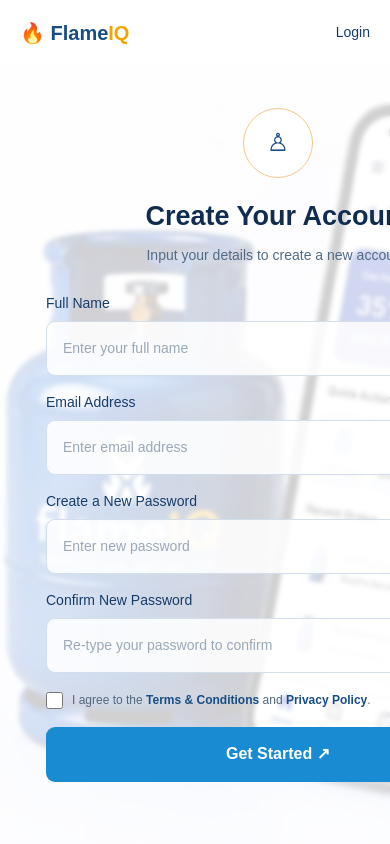
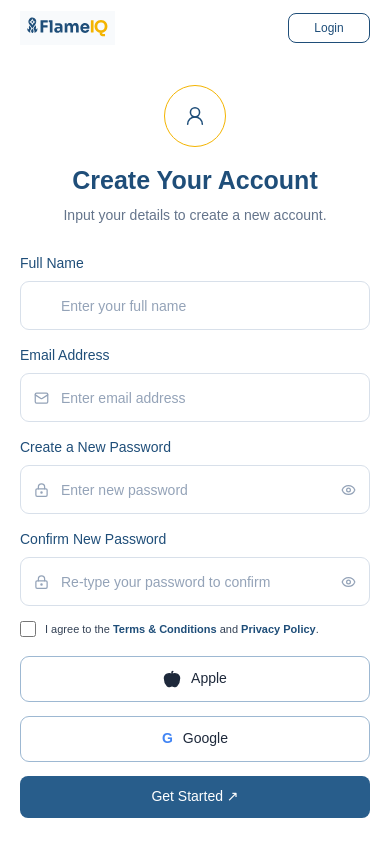
Before and after one commit to Ekstan769/FLAMEIQ, a Next.js app in the folder frontend/: page /signup in a window 390 px wide. Shown: the top 844 px of the page. Built offline with nearby package versions, Linux system fonts and the light colour scheme.

Commit message:
Improve signup page layout and styling

```diff
--- a/frontend/app/(auth)/signup/page.tsx
+++ b/frontend/app/(auth)/signup/page.tsx
@@ -1,111 +1,184 @@
+"use client";
+
+import Link from "next/link";
+import {
+  UserRound,
+  Mail,
+  LockKeyhole,
+  Eye,
+  Apple,
+} from "lucide-react";
+
 import "./signup.css";
-import Link from "next/link";
 
 export default function SignupPage() {
   return (
     <main className="signup-page">
-      {/* Header */}
+
+      {/* ================= HEADER ================= */}
+
       <header className="signup-header">
-        <Link href="/" className="logo">
-          🔥 Flame<strong>IQ</strong>
+
+        <Link href="/" className="signup-logo">
+          <img
+            src="/images/logo.svg"
+            alt="FlameIQ"
+          />
         </Link>
 
         <div className="login-link">
           <span>Already have an account?</span>
 
           <Link href="/login">
+            <button type="button">
               Login
+            </button>
           </Link>
         </div>
+
       </header>
 
-      {/* Signup Section */}
+
+      {/* ================= MAIN ================= */}
+
       <section className="signup-section">
-        {/* Background Image */}
+
+        {/* BACKGROUND ARTWORK */}
+
         <div className="signup-background">
+
           <img
             src="/images/gas-phone.png"
             alt="FlameIQ gas cylinder and mobile application"
           />
+
         </div>
 
-        {/* Form Overlay */}
+
+        {/* FORM */}
+
         <div className="signup-form-container">
-          {/* Signup Icon */}
+
+          {/* Profile icon */}
+
           <div className="signup-icon">
-            ♙
+            <UserRound />
           </div>
 
+
           {/* Heading */}
-          <h1>Create Your Account</h1>
+
+          <h1>
+            Create Your Account
+          </h1>
 
           <p>
             Input your details to create a new account.
           </p>
 
-          {/* Signup Form */}
+
           <form>
+
             {/* Full Name */}
+
             <div className="form-group">
+
               <label htmlFor="fullName">
                 Full Name
               </label>
 
+              <div className="input-wrapper">
+
                 <input
                   id="fullName"
-                name="fullName"
                   type="text"
                   placeholder="Enter your full name"
                 />
+
               </div>
 
+            </div>
+
+
             {/* Email */}
+
             <div className="form-group">
+
               <label htmlFor="email">
                 Email Address
               </label>
 
+              <div className="input-wrapper">
+
+                <Mail />
+
                 <input
                   id="email"
-                name="email"
                   type="email"
                   placeholder="Enter email address"
                 />
+
               </div>
 
+            </div>
+
+
             {/* Password */}
+
             <div className="form-group">
+
               <label htmlFor="password">
                 Create a New Password
               </label>
 
+              <div className="input-wrapper">
+
+                <LockKeyhole />
+
                 <input
                   id="password"
-                name="password"
                   type="password"
                   placeholder="Enter new password"
                 />
+
+                <Eye />
+
               </div>
 
+            </div>
+
+
             {/* Confirm Password */}
+
             <div className="form-group">
+
               <label htmlFor="confirmPassword">
                 Confirm New Password
               </label>
 
+              <div className="input-wrapper">
+
+                <LockKeyhole />
+
                 <input
                   id="confirmPassword"
-                name="confirmPassword"
                   type="password"
                   placeholder="Re-type your password to confirm"
                 />
+
+                <Eye />
+
               </div>
 
+            </div>
+
+
             {/* Terms */}
+
             <div className="terms">
+
               <input
                 id="terms"
-                name="terms"
                 type="checkbox"
               />
 
@@ -115,18 +188,44 @@ export default function SignupPage() {
                 and{" "}
                 <strong>Privacy Policy</strong>.
               </label>
+
             </div>
 
-            {/* Button */}
+
+            {/* Social buttons */}
+
+            <div className="social-buttons">
+
+              <button type="button">
+                <Apple size={18} fill="currentColor" />
+                Apple
+              </button>
+
+              <button type="button">
+                <span style={{ color: "#4285F4", fontWeight: 700 }}>
+                  G
+                </span>
+                Google
+              </button>
+
+            </div>
+
+
+            {/* Get Started */}
+
             <button
               type="submit"
               className="get-started"
             >
               Get Started ↗
             </button>
+
           </form>
+
         </div>
+
       </section>
+
     </main>
   );
 }
--- a/frontend/app/(auth)/signup/signup.css
+++ b/frontend/app/(auth)/signup/signup.css
@@ -8,217 +8,203 @@
   overflow: hidden;
 }
 
-
 /* ================================
    HEADER
 ================================ */
 
 .signup-header {
-  height: 68px;
+  height: 59px;
   width: 100%;
-
   display: flex;
   align-items: center;
   justify-content: space-between;
-
-  padding: 0 58px;
-
+  padding: 0 68px;
   background: #ffffff;
-
-  box-sizing: border-box;
-
   position: relative;
   z-index: 20;
 }
 
+/* FlameIQ logo */
 
-/* LOGO */
-
-.logo {
-  font-size: 22px;
-  font-weight: 700;
-  color: #174d85;
+.signup-logo {
+  display: flex;
+  align-items: center;
+  justify-content: center;
+  width: 105px;
+  height: 34px;
+  background: #f8fafc;
 }
 
-.logo strong {
-  color: #f5a400;
+.signup-logo img {
+  width: 108px;
+  height: auto;
+  display: block;
 }
 
-
-/* LOGIN */
+/* Right side */
 
 .login-link {
   display: flex;
   align-items: center;
-  gap: 18px;
-
-  color: #173d68;
-
-  font-size: 14px;
+  gap: 13px;
+  font-size: 12px;
+  color: #1e293b;
 }
 
 .login-link button {
-  width: 98px;
-  height: 38px;
-
-  border: 1px solid #174d85;
+  width: 82px;
+  height: 30px;
+  border: 1px solid #1f4e79;
   border-radius: 8px;
-
   background: #ffffff;
-
-  color: #174d85;
-
+  color: #1f4e79;
+  font-size: 12px;
   cursor: pointer;
-
-  font-size: 14px;
 }
 
 .login-link button:hover {
-  background: #f5f9fd;
+  background: #f8fafc;
 }
 
-
 /* ================================
-   SIGNUP SECTION
+   MAIN AREA
 ================================ */
 
 .signup-section {
   position: relative;
-
-  width: 100%;
-  height: calc(100vh - 68px);
-
+  height: calc(100vh - 59px);
   min-height: 700px;
-
   overflow: hidden;
-
   background: #ffffff;
 }
 
-
 /* ================================
-   BACKGROUND IMAGE
+   BACKGROUND / ARTWORK
 ================================ */
 
 .signup-background {
   position: absolute;
-
   top: 0;
   right: 0;
 
-  width: 77.5%;
+  width: 72%;
   height: 100%;
 
-  z-index: 1;
-
+  background: #f7f7fc;
   overflow: hidden;
-
-  background: #f7f8fc;
 }
 
+/*
+   The artwork contains the gas cylinder,
+   phone and city background.
+*/
+
 .signup-background img {
-  width: 100%;
-  height: 100%;
+  position: absolute;
 
-  display: block;
+  width: 900px;
+  height: auto;
 
-  object-fit: cover;
+  max-width: none;
 
-  object-position: center center;
+  right: -30px;
+  top: 15px;
+
+  object-fit: contain;
 }
 
-
 /* ================================
-   FORM OVERLAY
+   FORM AREA
 ================================ */
 
 .signup-form-container {
   position: absolute;
 
-  top: 0;
-  left: 0;
+  z-index: 10;
 
-  z-index: 5;
+  left: 10.7%;
+  top: 17px;
 
-  width: 560px;
-  height: 100%;
+  width: 505px;
 
-  padding: 43px 50px 35px 46px;
-
-  box-sizing: border-box;
-
-  background: rgba(255, 255, 255, 0.88);
-
-  /*
-    IMPORTANT:
-    No solid white background.
-    The image stays visible behind the form.
-  */
-  background: rgba(255, 255, 255, 0.20);
-
-  backdrop-filter: blur(2px);
+  display: flex;
+  flex-direction: column;
+  align-items: center;
 }
 
-
 /* ================================
-   ICON
+   PROFILE ICON
 ================================ */
 
 .signup-icon {
-  width: 70px;
-  height: 70px;
+  width: 72px;
+  height: 72px;
 
-  margin: 0 auto 18px;
+  border-radius: 50%;
+
+  border: 1px solid #f4b400;
+
+  background: #ffffff;
 
   display: flex;
   align-items: center;
   justify-content: center;
 
-  border: 1px solid #f4c58c;
+  margin-bottom: 18px;
 
-  border-radius: 50%;
-
-  background: rgba(255, 255, 255, 0.55);
-
-  color: #174d85;
-
-  font-size: 25px;
+  position: relative;
 }
 
+.signup-icon svg {
+  width: 22px;
+  height: 22px;
+  color: #1f4e79;
+  stroke-width: 1.7;
+}
 
 /* ================================
    TITLE
 ================================ */
 
 .signup-form-container h1 {
-  margin: 0 0 8px;
+  margin: 0;
+
+  color: #1f4e79;
+
+  font-size: 30px;
+  line-height: 1.2;
+
+  font-weight: 700;
 
   text-align: center;
-
-  color: #102d4f;
-
-  font-size: 27px;
-
-  font-weight: 600;
 }
 
 .signup-form-container > p {
-  margin: 0 0 27px;
+  margin: 10px 0 27px;
+
+  color: #64748b;
+
+  font-size: 14px;
+  line-height: 1.5;
 
   text-align: center;
-
-  color: #526b84;
-
-  font-size: 14px;
 }
-
 
 /* ================================
    FORM
 ================================ */
 
+.signup-form-container form {
+  width: 100%;
+}
+
+/* ================================
+   FORM GROUP
+================================ */
+
 .form-group {
-  margin-bottom: 16px;
+  width: 100%;
+  margin-bottom: 15px;
 }
 
 .form-group label {
@@ -226,46 +212,78 @@
 
   margin-bottom: 7px;
 
-  color: #173d68;
+  color: #1f4e79;
 
   font-size: 14px;
-
   font-weight: 500;
 }
 
 .form-group input {
   width: 100%;
-  height: 55px;
+  height: 49px;
 
-  box-sizing: border-box;
+  padding: 0 15px;
 
-  padding: 0 16px;
-
-  border: 1px solid #d2deeb;
+  border: 1px solid #d8e0ea;
 
   border-radius: 9px;
 
+  background: #ffffff;
+
+  color: #1e293b;
+
+  font-size: 14px;
+
   outline: none;
 
-  background: rgba(255, 255, 255, 0.88);
+  box-sizing: border-box;
+}
 
-  color: #173d68;
+.input-wrapper {
+  position: relative;
 
-  font-size: 14px;
+  width: 100%;
+}
+
+.input-wrapper svg {
+  position: absolute;
+
+  left: 14px;
+  top: 50%;
+
+  width: 15px;
+  height: 15px;
+
+  transform: translateY(-50%);
+
+  color: #94a3b8;
+
+  pointer-events: none;
+}
+
+.input-wrapper svg:last-child {
+  left: auto;
+  right: 14px;
+
+  cursor: pointer;
+}
+
+.input-wrapper input {
+  padding-left: 40px;
+}
+
+.input-wrapper input[type="password"] {
+  padding-right: 40px;
 }
 
 .form-group input::placeholder {
-  color: #9aa8b8;
+  color: #94a3b8;
 }
 
 .form-group input:focus {
-  border-color: #258dd8;
-
-  background: #ffffff;
-
-  box-shadow: 0 0 0 2px rgba(37, 141, 216, 0.08);
+  border-color: #2563eb;
+  box-shadow: 0 0 0 1px rgba(37, 99, 235, 0.08);
 }
-
 
 /* ================================
    TERMS
@@ -273,159 +291,218 @@
 
 .terms {
   display: flex;
-
-  align-items: flex-start;
+  align-items: center;
 
   gap: 9px;
 
-  margin: 18px 0;
+  margin-top: 2px;
+  margin-bottom: 18px;
+
+  color: #334155;
+
+  font-size: 11px;
 }
 
 .terms input {
-  width: 17px;
-  height: 17px;
+  width: 16px;
+  height: 16px;
 
-  margin-top: 1px;
+  margin: 0;
 
-  flex-shrink: 0;
+  accent-color: #1f4e79;
+
+  cursor: pointer;
 }
 
 .terms label {
-  color: #52677e;
-
-  font-size: 12px;
-
-  line-height: 1.5;
+  cursor: pointer;
 }
 
 .terms strong {
-  color: #174d85;
+  color: #1f4e79;
 }
 
+/* ================================
+   SOCIAL BUTTONS
+================================ */
+
+.social-buttons {
+  display: grid;
+
+  grid-template-columns: 1fr 1fr;
+
+  gap: 14px;
+
+  width: 100%;
+
+  margin-bottom: 14px;
+}
+
+.social-buttons button {
+  height: 46px;
+
+  border: 1px solid #9db8d2;
+
+  border-radius: 9px;
+
+  background: #ffffff;
+
+  color: #1e293b;
+
+  font-size: 14px;
+
+  display: flex;
+
+  align-items: center;
+
+  justify-content: center;
+
+  gap: 10px;
+
+  cursor: pointer;
+}
+
+.social-buttons button:hover {
+  background: #f8fafc;
+}
 
 /* ================================
-   GET STARTED BUTTON
+   GET STARTED
 ================================ */
 
 .get-started {
   width: 100%;
-  height: 55px;
+  height: 42px;
 
   border: none;
 
-  border-radius: 9px;
+  border-radius: 8px;
 
-  background: #198bd3;
+  background: #285d8b;
 
   color: #ffffff;
 
-  font-size: 16px;
+  font-size: 14px;
 
-  font-weight: 600;
+  font-weight: 500;
 
   cursor: pointer;
+
+  transition: background 0.2s ease;
 }
 
 .get-started:hover {
-  background: #147cbe;
+  background: #1f4e79;
 }
 
-
 /* ================================
-   TABLET
+   RESPONSIVE
 ================================ */
 
-@media (max-width: 1100px) {
+@media (max-width: 1200px) {
+  .signup-header {
+    padding: 0 35px;
+  }
 
   .signup-form-container {
-    width: 480px;
-
-    padding-left: 35px;
-    padding-right: 35px;
+    left: 7%;
+    width: 460px;
   }
 
+  .signup-background {
+    width: 70%;
+  }
+
+  .signup-background img {
+    width: 820px;
+    right: -80px;
+  }
 }
 
+@media (max-width: 900px) {
+  .signup-section {
+    height: auto;
+    min-height: calc(100vh - 59px);
+    overflow: visible;
+  }
 
-/* ================================
-   MOBILE
-================================ */
+  .signup-background {
+    position: relative;
 
-@media (max-width: 768px) {
+    width: 100%;
+    height: 430px;
 
+    order: 2;
+  }
+
+  .signup-background img {
+    width: 720px;
+
+    right: 50%;
+    transform: translateX(50%);
+
+    top: 0;
+  }
+
+  .signup-form-container {
+    position: relative;
+
+    left: auto;
+    top: auto;
+
+    width: min(90%, 500px);
+
+    margin: 40px auto;
+  }
+
+  .signup-section {
+    display: flex;
+    flex-direction: column;
+  }
+}
+
+@media (max-width: 600px) {
   .signup-header {
-    height: 65px;
-
+    height: 55px;
     padding: 0 20px;
   }
 
-  .logo {
-    font-size: 20px;
-  }
-
-  .login-link {
-    gap: 8px;
+  .signup-logo {
+    width: 95px;
   }
 
   .login-link span {
     display: none;
   }
 
-  .login-link button {
-    width: 80px;
-    height: 35px;
+  .signup-section {
+    min-height: auto;
   }
 
+  .signup-form-container {
+    width: calc(100% - 40px);
 
-  .signup-section {
-    height: auto;
-
-    min-height: calc(100vh - 65px);
-
-    overflow: visible;
+    margin: 30px auto;
   }
 
+  .signup-icon {
+    width: 62px;
+    height: 62px;
+  }
 
-  /* Keep image behind everything */
+  .signup-form-container h1 {
+    font-size: 25px;
+  }
+
+  .social-buttons {
+    grid-template-columns: 1fr;
+  }
 
   .signup-background {
-    position: absolute;
-
-    inset: 0;
-
-    width: 100%;
-    height: 100%;
+    height: 320px;
   }
 
- .signup-background img {
-  width: 100%;
-  height: 100%;
-
-  display: block;
-
-  object-fit: cover;
-
-  object-position: center center;
+  .signup-background img {
+    width: 560px;
+  }
 }
-
-  /* Form becomes an overlay */
-
- .signup-form-container {
-  position: absolute;
-
-  top: 0;
-  left: 0;
-
-  z-index: 5;
-
-  width: 560px;
-  height: 100%;
-
-  box-sizing: border-box;
-
-  padding: 43px 50px 35px 46px;
-
-  background: rgba(255, 255, 255, 0.82);
-}
-
-}
--- a/frontend/package.json
+++ b/frontend/package.json
@@ -10,7 +10,7 @@
   },
   "dependencies": {
     "axios": "^1.19.0",
-    "lucide-react": "^1.28.0",
+    "lucide-react": "^1.30.0",
     "next": "^16.3.0",
     "react": "19.2.4",
     "react-dom": "19.2.4"
```
Also changed, not shown: 1 other file (tests, documents, lock files or other folders). Lines whose indentation alone changed are shown as unchanged.
